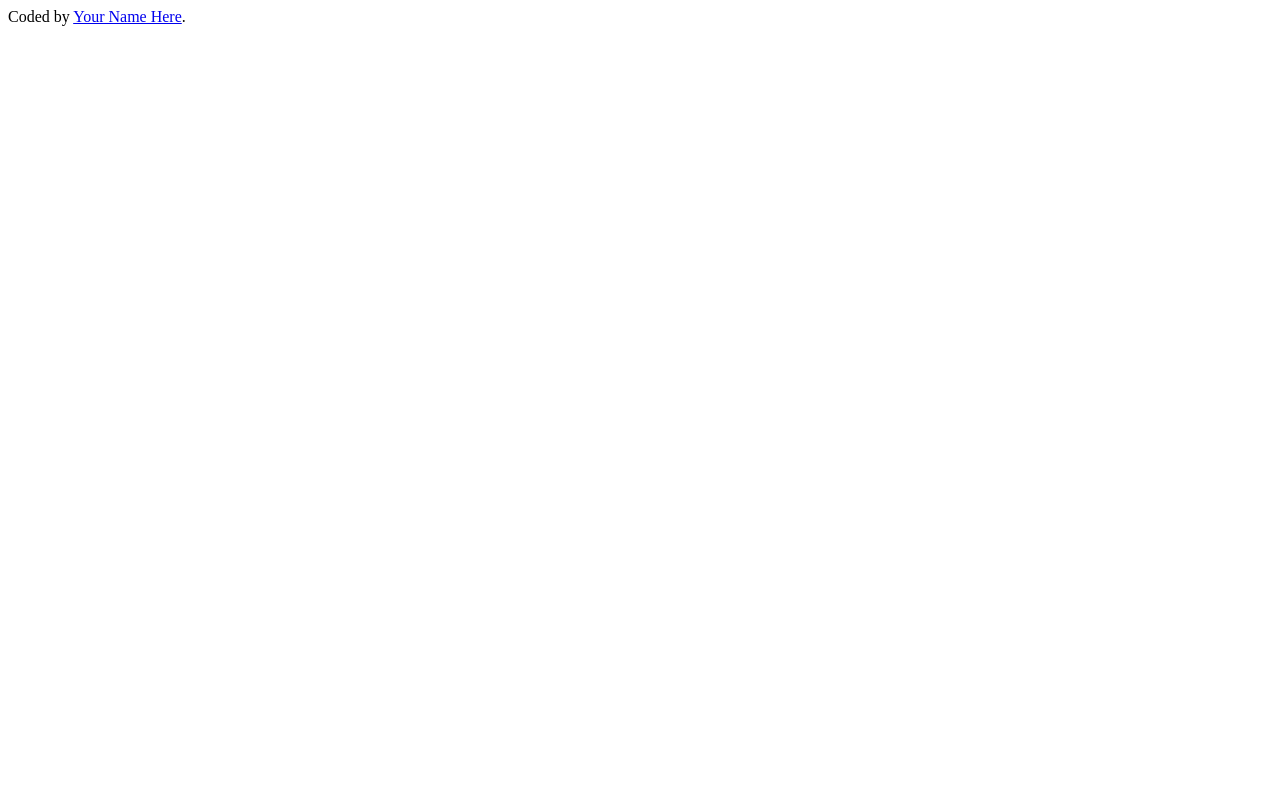
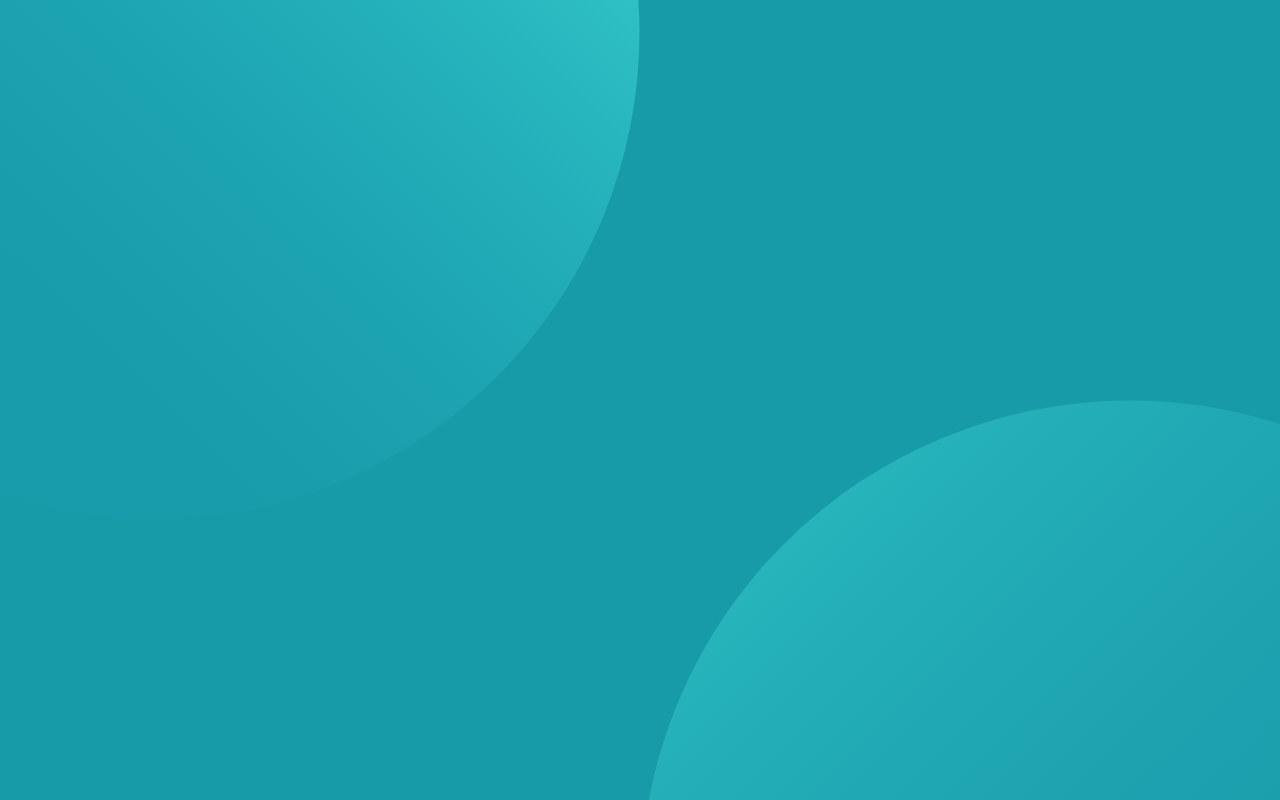
Before and after one commit to Noni86kg/Zadatak-1, a plain HTML site: page index.html in a window 1280 px wide. Drawn offline with Linux system fonts and the light colour scheme.

Commit message:
zadatak1

```diff
--- a/index.html
+++ b/index.html
@@ -3,21 +3,13 @@
   <head>
     <meta charset="UTF-8" />
     <meta name="viewport" content="width=device-width, initial-scale=1.0" />
-    <!-- displays site properly based on user's device -->
+    <title>Profile card component</title>
+    <link rel="stylesheet" href="style.css">
 
-    <link
-      rel="icon"
-      type="image/png"
-      sizes="32x32"
-      href="./images/favicon-32x32.png"
-    />
-
-    <title>Profile card component</title>
-
-    <!-- Feel free to remove these styles or customise in your own stylesheet 👍 -->
-    <style></style>
   </head>
   <body>
-    Coded by <a href="#">Your Name Here</a>.
+    <div class="bg-top"></div>
+
+    <div class="bg-bottom"></div>
   </body>
 </html>
--- /dev/null
+++ b/style.css
@@ -0,0 +1,35 @@
+* {
+    margin: 0;
+    padding: 0;
+    box-sizing: border-box;
+  }
+body {
+    background: rgb(24, 155, 169);
+    height: 100vh;
+    display: relative;
+
+}
+.bg-top {
+    background-image: url(images/bg-pattern-top.svg);
+    position: absolute;
+    top: 0;
+    left: 0;
+    background-size: inherit;
+    background-repeat: no-repeat;
+    height: 65vh;
+    width: 50vw;
+    background-position: right bottom;
+}
+
+.bg-bottom {
+    background-image: url(images/bg-pattern-bottom.svg);
+    position: absolute;
+    bottom: 0;
+    right: 0;
+    height: 50vh;
+    width: 50vw;
+    background-size: inherit;
+    background-repeat: no-repeat;
+    background-position: left top;
+}
+}
```
Also changed, not shown: 1 other file.
